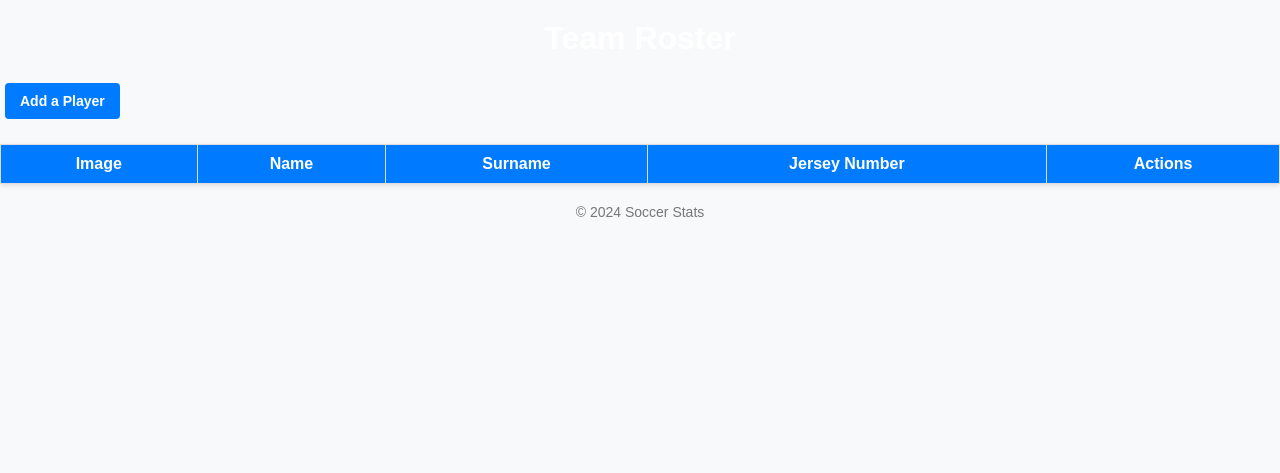
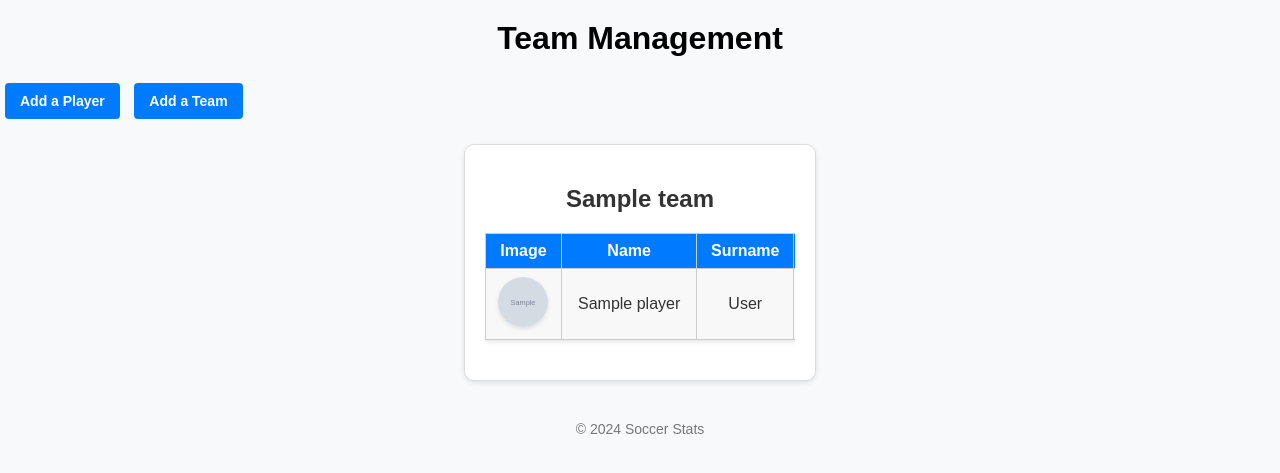
Before and after one commit to semihbceylan/soccer-stats, a Flask app: page /team-management in a window 1280 px wide. Shown: the part 88-561 px from the top of the page. Run offline with Flask 3, Linux system fonts and the light colour scheme; tables that the repository leaves empty hold one stand-in row (values such as "Sample post"); grey boxes marked "Sample" are stand-in pictures; lists and menus that the app fills with data are empty.

Commit message:
Enhance team management interface with new team addition feature and improved player display

```diff
--- a/static/style.css
+++ b/static/style.css
@@ -11,7 +11,7 @@
 h1 {
     text-align: center;
     margin-top: 20px;
-    color:white;
+    color:rgb(0, 0, 0);
 }
 
 /* Links */
@@ -237,3 +237,98 @@
     padding: 10px;
     text-align: center;
 }
+
+/* Main container for all teams */
+.team-container {
+    display: flex;
+    flex-wrap: wrap; /* Allows wrapping to the next row if there isn't enough space */
+    gap: 20px; /* Space between team boxes */
+    justify-content: center; /* Center the content horizontally */
+    padding: 20px;
+}
+
+/* Styling for each team box */
+.team-box {
+    background-color: #ffffff;
+    border: 1px solid #ddd;
+    border-radius: 10px;
+    width: 25%; /* Fixed width for team boxes */
+    box-shadow: 0 2px 5px rgba(0, 0, 0, 0.1);
+    padding: 20px;
+    text-align: center;
+    overflow: hidden;
+}
+
+/* Team table inside each team box */
+.team-table {
+    width: 100%;
+    margin-top: 10px;
+    border-collapse: collapse;
+    background-color: #f8f8f8;
+}
+
+.team-table th, .team-table td {
+    padding: 8px;
+    border: 1px solid #ccc;
+    text-align: center;
+}
+
+.team-table th {
+    background-color: #007bff;
+    color: white;
+}
+
+.team-table tr:nth-child(even) {
+    background-color: #f2f2f2;
+}
+
+/* Player image inside the table */
+.team-table img {
+    width: 50px;
+    height: 50px;
+    border-radius: 50%; /* Make the images circular */
+    box-shadow: 0 2px 4px rgba(0, 0, 0, 0.1);
+}
+
+/* Team heading */
+.team-box h2 {
+    font-size: 1.5em;
+    color: #333;
+    margin-bottom: 10px;
+}
+
+/* Buttons and links */
+.action-link {
+    color: #007bff;
+    text-decoration: none;
+    font-weight: bold;
+}
+
+.action-link:hover {
+    text-decoration: underline;
+}
+
+/* Table Wrapper for Horizontal Scrolling */
+.table-wrapper {
+    overflow-x: auto; /* Enables horizontal scrolling */
+    margin-top: 10px;
+}
+
+.team-table {
+    width: 100%; /* Ensure table takes full width */
+    min-width: 600px; /* Minimum width to prevent columns from collapsing */
+}
+
+/* Optional: Add a scroll indicator */
+.table-wrapper::-webkit-scrollbar {
+    height: 8px; /* Height of the horizontal scrollbar */
+}
+
+.table-wrapper::-webkit-scrollbar-thumb {
+    background: #007bff; /* Color of the scrollbar */
+    border-radius: 4px;
+}
+
+.table-wrapper::-webkit-scrollbar-thumb:hover {
+    background: #0056b3;
+}
--- a/templates/team_management/index.html
+++ b/templates/team_management/index.html
@@ -3,8 +3,15 @@
 {% block title %}Manage Team{% endblock %}
 
 {% block content %}
-<h1>Team Roster</h1>
+<h1>Team Management</h1>
 <a href="{{ url_for('add_player') }}" class="button">Add a Player</a>
+<a href="{{ url_for('add_team') }}" class="button">Add a Team</a>
+
+<div class="team-container">
+    {% for team_name, players in teams.items() %}
+    <div class="team-box">
+        <h2>{{ team_name }}</h2>
+        <div class="table-wrapper">
             <table class="team-table">
                 <thead>
                     <tr>
@@ -19,17 +26,21 @@
                     {% for player in players %}
                     <tr>
                         <td>
-                <img src="{{ url_for('uploaded_file', filename=player[4].split('/')[-1]) }}" alt="Player Image" width="100">
+                            <img src="{{ url_for('uploaded_file', filename=player['image_path'].split('/')[-1]) }}" alt="Player Image">
                         </td>
-            <td>{{ player[1] }}</td>
-            <td>{{ player[2] }}</td>
-            <td>{{ player[3] }}</td>
+                        <td>{{ player['name'] }}</td>
+                        <td>{{ player['surname'] }}</td>
+                        <td>{{ player['jersey_number'] }}</td>
                         <td>
-                <a href="{{ url_for('update_player', player_id=player[0]) }}" class="action-link">Update</a>
-                <a href="{{ url_for('delete_player', player_id=player[0]) }}" class="action-link" onclick="return confirm('Are you sure?')">Delete</a>
+                            <a href="{{ url_for('update_player', player_id=player['id']) }}" class="action-link">Update</a>
+                            <a href="{{ url_for('delete_player', player_id=player['id']) }}" class="action-link" onclick="return confirm('Are you sure?')">Delete</a>
                         </td>
                     </tr>
                     {% endfor %}
                 </tbody>
             </table>
+        </div>
+    </div>
+    {% endfor %}
+</div>
 {% endblock %}
```
Also changed, not shown: templates/team_management/add_player.html (+8 -1 lines), templates/team_management/add_team.html (added, +17 -0 lines). Lines whose indentation alone changed are shown as unchanged.
